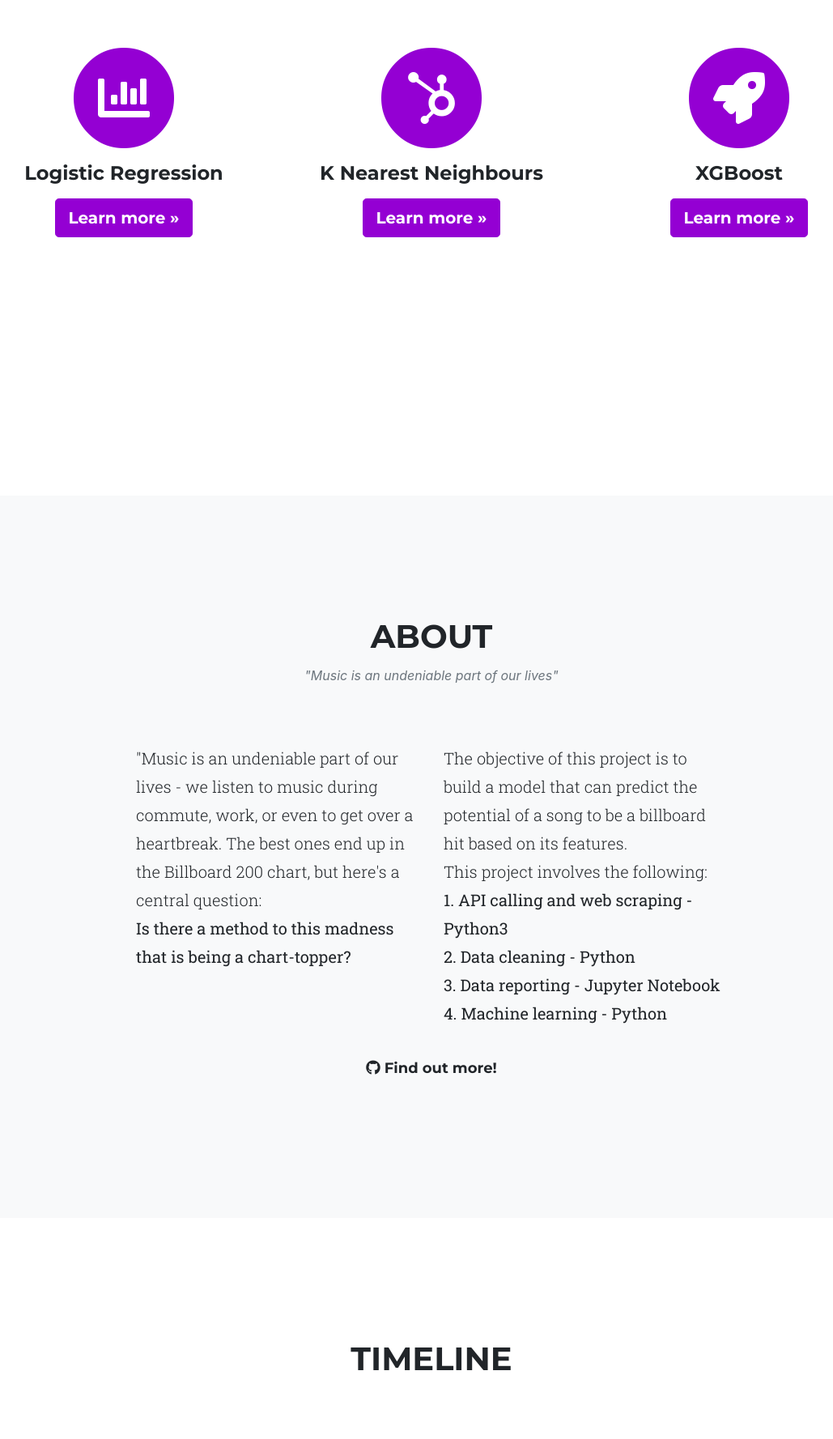
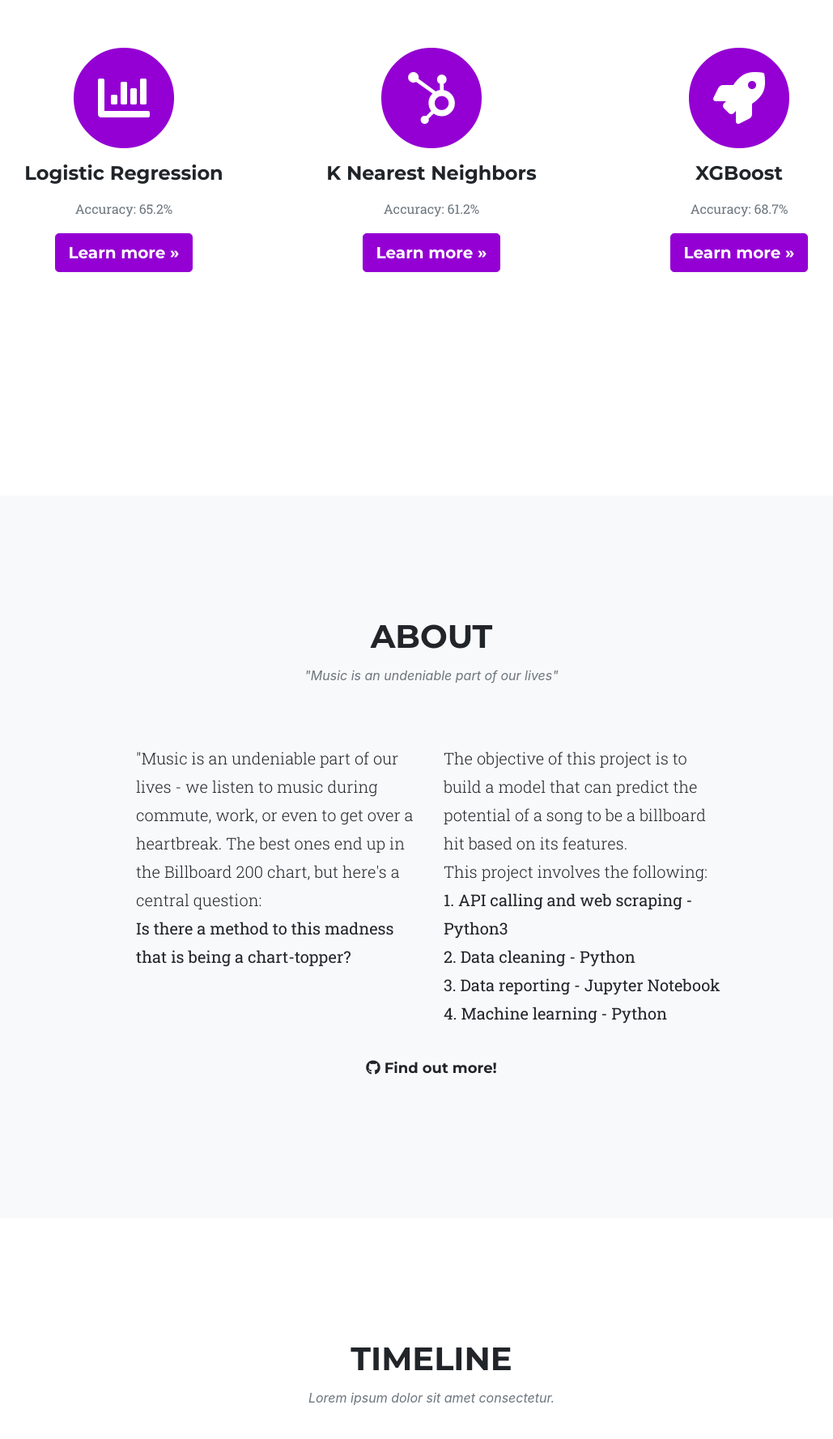
Before and after one commit to tjtanjin/project_billboard_api, a Flask app: page / in a window 1280 px wide. Shown: the part 1081-2858 px from the top of the page at 81% size, without its empty margins (107-1136 px from the left). Run offline with Flask 2, Linux system fonts and the light colour scheme; some libraries are stand-ins or nearby versions; some web fonts are replaced.

Commit message:
Updated website content.

```diff
--- a/templates/index.html
+++ b/templates/index.html
@@ -75,7 +75,7 @@
             <textarea class="form-control rounded-3" id="text_box" placeholder="Enter Song Name & Choose Model ->" style="height:30px;"aria-label="Enter Song Name"></textarea>
             <select id="model_selection">
               <option value="logistic_regression">Logistic Regression</option>
-              <option value="knn">K Nearest Neighbours</option>
+              <option value="knn">K Nearest Neighbors</option>
               <option value="xgboost" selected="selected">XGBoost</option>
             </select>
             </div>
@@ -103,7 +103,7 @@
             <i class="fas fa-chart-bar fa-stack-1x fa-inverse"></i>
           </span>
           <h4 class="service-heading">Logistic Regression</h4>
-          <p class="text-muted"><!--can add text here--></p>
+          <p class="text-muted">Accuracy: 65.2%</p>
           <button class="btn btn-primary btn-lg" href="#" role="button" data-toggle="modal" data-target="#logistic_regression_details">Learn more &raquo;</button>
         </div>
         <div class="col-md-4" style="height:405px;">
@@ -111,8 +111,8 @@
             <i class="fas fa-circle fa-stack-2x text-primary"></i>
             <i class="fab fa-hubspot fa-stack-1x fa-inverse"></i>
           </span>
-          <h4 class="service-heading">K Nearest Neighbours</h4>
-          <p class="text-muted"><!--can add text here--></p>
+          <h4 class="service-heading">K Nearest Neighbors</h4>
+          <p class="text-muted">Accuracy: 61.2%</p>
           <button class="btn btn-primary btn-lg" href="#" role="button" data-toggle="modal" data-target="#knn_details">Learn more &raquo;</button>
         </div>
         <div class="col-md-4" style="height:405px;">
@@ -121,7 +121,7 @@
             <i class="fas fa-rocket fa-stack-1x fa-inverse"></i>
           </span>
           <h4 class="service-heading">XGBoost</h4>
-          <p class="text-muted"><!--can add text here--></p>
+          <p class="text-muted">Accuracy: 68.7%</p>
           <button class="btn btn-primary btn-lg" href="#" role="button" data-toggle="modal" data-target="#xgboost_details">Learn more &raquo;</button>
         </div>
       </div>
@@ -166,7 +166,7 @@
       <div class="row">
         <div class="col-lg-12 text-center">
           <h2 class="section-heading text-uppercase">Timeline</h2>
-          <h3 class="section-subheading text-muted"><!--can add text here--></h3>
+          <h3 class="section-subheading text-muted">Lorem ipsum dolor sit amet consectetur.</h3>
         </div>
       </div>
       <div class="row">
@@ -174,7 +174,7 @@
           <ul class="timeline">
             <li>
               <div class="timeline-image">
-                <img class="rounded-circle img-fluid" src="img/timeline/1.jpg" alt="">
+                <img class="rounded-circle img-fluid" src="img/1.png" alt="">
               </div>
               <div class="timeline-panel">
                 <div class="timeline-heading">
@@ -189,7 +189,7 @@
             </li>
             <li class="timeline-inverted">
               <div class="timeline-image">
-                <img class="rounded-circle img-fluid" src="img/timeline/2.jpg" alt="">
+                <img class="rounded-circle img-fluid" src="img/2.png" alt="">
               </div>
               <div class="timeline-panel">
                 <div class="timeline-heading">
@@ -204,7 +204,7 @@
             </li>
             <li>
               <div class="timeline-image">
-                <img class="rounded-circle img-fluid" src="img/timeline/3.jpg" alt="">
+                <img class="rounded-circle img-fluid" src="img/3.png" alt="">
               </div>
               <div class="timeline-panel">
                 <div class="timeline-heading">
@@ -219,7 +219,7 @@
             </li>
             <li class="timeline-inverted">
               <div class="timeline-image">
-                <img class="rounded-circle img-fluid" src="img/timeline/4.jpg" alt="">
+                <img class="rounded-circle img-fluid" src="img/4.png" alt="">
               </div>
               <div class="timeline-panel">
                 <div class="timeline-heading">
@@ -234,7 +234,7 @@
             </li>
             <li>
               <div class="timeline-image">
-                <img class="rounded-circle img-fluid" src="img/timeline/5.jpg" alt="">
+                <img class="rounded-circle img-fluid" src="img/5.png" alt="">
               </div>
               <div class="timeline-panel">
                 <div class="timeline-heading">
@@ -350,8 +350,9 @@
           </button>
         </div>
         <div class="modal-body">
-          Independent variables → dependent binary result<br/>
-          To predict the probability of a binary occurence using methods such as logit function and Maximum Likelihood Estimation (MLE).
+          <p>Logistic Regression is commonly used to solve various classification problems such as spam detection.</p>
+          <p>It is one of the most simple machine learning algorithms for two-class classification. While linear regression gives a continuous output (housing prices), logistic regression provides a discrete output (whether a patient has cancer or not).</p>
+          <p>Aside from its easy implementation, it is also efficient and does not require high computational power. However, logistic regression does not do well with a large number of features and also has a tendency to overfit.</p>
         </div>
         <div class="modal-footer">
           <button type="button" class="btn btn-primary" data-dismiss="modal" style="margin-left:auto; margin-right:auto;">Close</button>
@@ -360,20 +361,20 @@
     </div>
   </div>
 
-  <!-- K Nearest Neighbours Details Modal -->
+  <!-- K Nearest Neighbors Details Modal -->
   <div class="modal fade" id="knn_details" tabindex="-1" role="dialog" aria-labelledby="KNN Details" aria-hidden="true">
     <div class="modal-dialog modal-dialog-centered" role="document">
       <div class="modal-content">
         <div class="modal-header" style="background-color:rgb(0,0,0, 0.8);">
-          <h5 class="modal-title" style="color:#EE82EE;">K Nearest Neighbours Model</h5>
+          <h5 class="modal-title" style="color:#EE82EE;">K Nearest Neighbors Model</h5>
           <button type="button" class="close" data-dismiss="modal" aria-label="Close" style="color:#EE82EE; opacity:0.8;">
             <span aria-hidden="true">&times;</span>
           </button>
         </div>
         <div class="modal-body">
-          Input: Continuous variables <br/>
-          Output: Discrete classification <br/>
-          Brief Description: To classify a point A, its n nearest neighbors are found by calculating the “distances” (e.g. Euclidean) it has from other points. Nearest neighbors are points with the smallest “distances” from A. The classifications of these n nearest neighbors determine the classification of A.
+          <p>K Nearest Neighbors is a supervised machine learning algorithm that is commonly used to solve classification problems.</p>
+          <p>For this algorithm, a key assumption made is that similar things exist in close proximity. By calculating the distances between various data points, the model will attempt to predict the class of a new data point based on its proximity to other points.</p>
+          <p>The advantage to such an approach is that it is simple to implement with little need for us to tune any parameters. However, the algorithm gets significantly slower with increasing number of features used in the model.</p>
         </div>
         <div class="modal-footer">
           <button type="button" class="btn btn-primary" data-dismiss="modal" style="margin-left:auto; margin-right:auto;">Close</button>
@@ -393,7 +394,9 @@
           </button>
         </div>
         <div class="modal-body">
-            To implement gradient boosting machines such as stochastic gradient boosting and regularized gradient boosting.<br/>
+          <p>XGBoost(eXtreme Gradient Boosting) is a decision-tree-based ensemble machine learning algorithm that uses a gradient boosting framework.</p>
+          <p>Designed for speed and performance, it has become a widely used and really popular tool among Kaggle competitors and Data Scientists in industry. XGBoost uses an ensemble method that seeks to create a strong classifier (model) based on “weak” classifiers. Models are added on top of each other iteratively and the errors of the previous model are then corrected by the next predictor.</p>
+          <p>However, as a tradeoff to its laudable efficiency and performance, it is significantly harder to tune than other models due to the many hyperparameters and is susceptibie to overfitting.</p>
         </div>
         <div class="modal-footer text-center">
           <button type="button" class="btn btn-primary" data-dismiss="modal" style="margin-left:auto; margin-right:auto;">Close</button>
@@ -407,7 +410,7 @@
     <div class="container bg-light">
       <div class="row">
         <div class="col-md-4">
-          <span class="copyright">Copyright &copy; Project Billboard 2019. Powered by Heroku.</span>
+          <span class="copyright">Copyright &copy; Project Billboard 2019<br/>Powered by Flask & Gunicorn</span>
         </div>
         <div class="col-md-4">
           <ul class="list-inline social-buttons">
```
